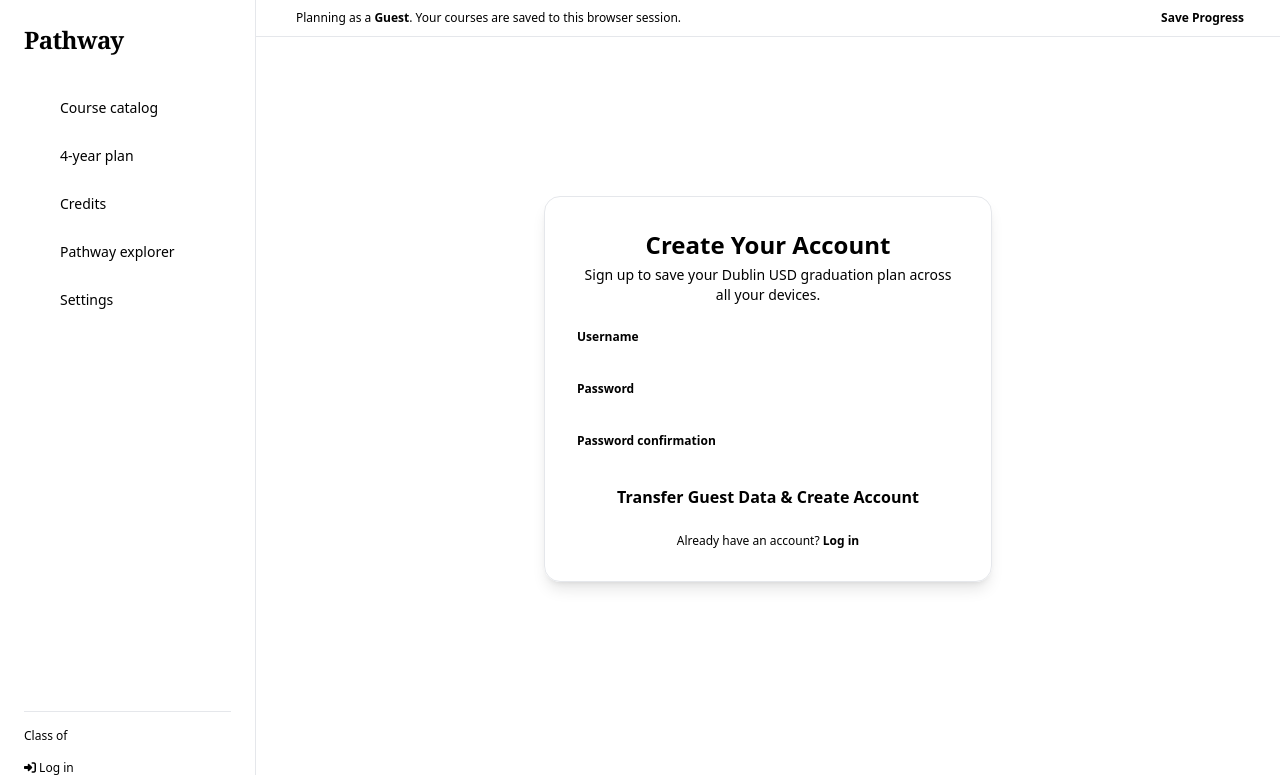
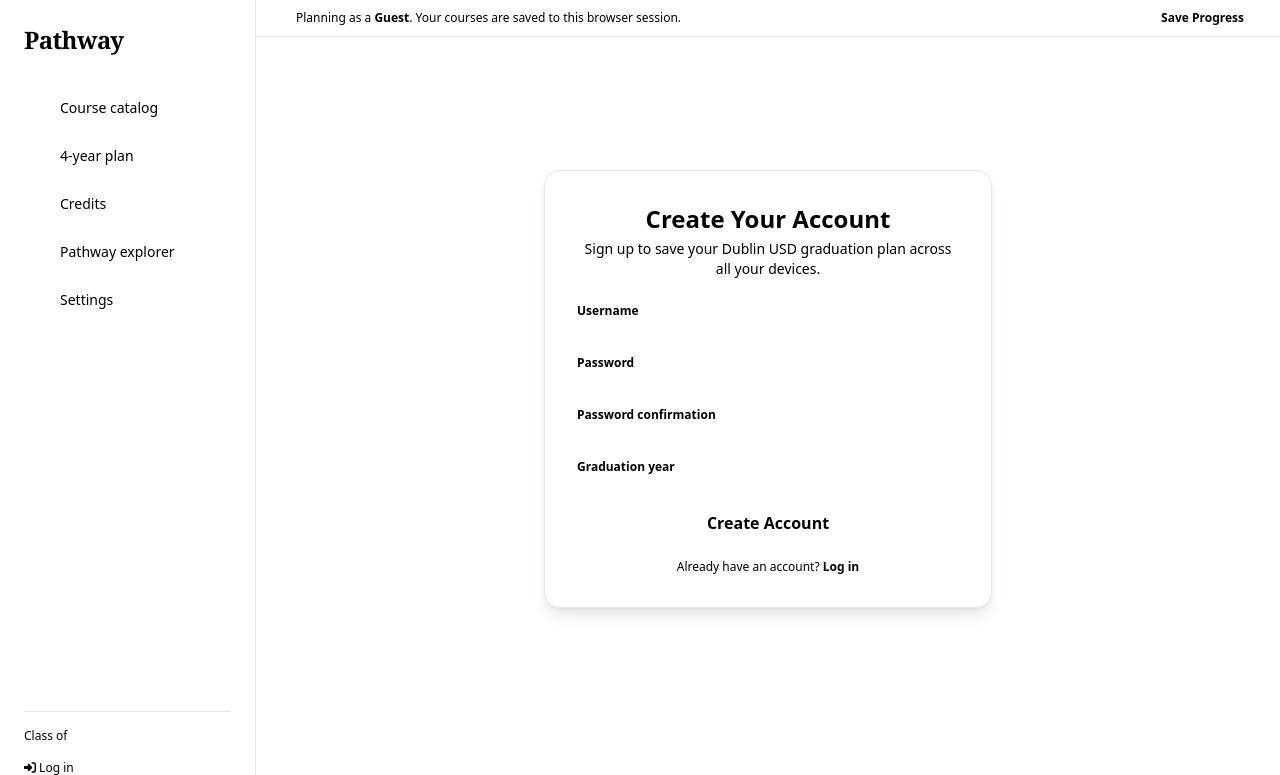
Before and after one commit to KashCo26/ehs_pathway, a Django app: page /register/ in a window 1280 px wide. Shown: the top 775 px of the page. Run offline with Django 5.2, Linux system fonts and the light colour scheme; some libraries are stand-ins or nearby versions.

Commit message:
modified user registration to include graduation year

```diff
--- /dev/null
+++ b/pathway_app/forms.py
@@ -0,0 +1,13 @@
+from django import forms
+from django.contrib.auth.forms import UserCreationForm
+
+class StudentRegistrationForm(UserCreationForm):
+    graduation_year = forms.IntegerField(
+        required=True,
+        min_value=2020,
+        max_value=2035,
+        widget=forms.NumberInput(attrs={
+            'placeholder': 'e.g. 2028',
+            'class': 'w-full px-4 py-2.5 rounded-xl bg-[#EFECE6] border border-[#E2DDD5] text-xs font-medium focus:outline-none focus:border-[#1A202C]'
+        })
+    )
--- a/pathway_app/templates/base.html
+++ b/pathway_app/templates/base.html
@@ -12,7 +12,7 @@
 
     <nav class="w-64 h-screen fixed top-0 left-0 z-50 bg-neutral text-neutral-content p-6 flex flex-col justify-between border-r border-neutral-content/10">
         <div class="space-y-8">
-            <a href="{% url 'home' %}" class="block text-2xl font-serif font-bold tracking-tight">
+            <a href="{% url 'four_year_plan' %}" class="block text-2xl font-serif font-bold tracking-tight">
                 Path<span class="text-primary">way</span>
             </a>
 
@@ -23,7 +23,7 @@
                 </a>
 
                 <a href="{% url 'four_year_plan' %}" class="flex items-center gap-3 px-4 py-2.5 rounded-xl text-sm font-medium text-neutral-content/70 hover:bg-neutral-content/10 transition {% if request.resolver_match.url_name == 'four_year_plan' %}font-semibold bg-neutral-content/15 text-neutral-content{% endif %}">
-                    <span class="w-2 h-2 rounded-full bg-neutral-content/40"></span>
+                    <span class="w-2 h-2 rounded-full {% if request.resolver_match.url_name == 'four_year_plan' %}bg-neutral-content{% else %}bg-neutral-content/40{% endif %}"></span>
                     4-year plan
                 </a>
 
@@ -56,7 +56,7 @@
                     </span>
                     <form method="POST" action="{% url 'logout' %}" class="inline">
                         {% csrf_token %}
-                        <button type="submit" class="btn btn-ghost btn-sm">
+                        <button type="submit" class="btn btn-info btn-sm">
                             Logout
                         </button>
                     </form>
--- a/pathway_app/templates/registration/register.html
+++ b/pathway_app/templates/registration/register.html
@@ -35,7 +35,7 @@
       {% endfor %}
 
       <button type="submit" class="btn btn-primary w-full rounded-xl mt-4 font-bold">
-        Transfer Guest Data & Create Account
+        Create Account
       </button>
     </form>
 
--- a/pathway_app/urls.py
+++ b/pathway_app/urls.py
@@ -5,10 +5,9 @@ from . import views
 
 # Define a list of url patterns
 urlpatterns = [
-    path('', views.home_screen, name='home'),
+    path('', views.four_year_plan_view, name='four_year_plan'),
     path('courses/', views.courses, name='courses'),
     path('register/', views.register, name='register'),
     path('login/', views.login_view, name='login'),
     path('logout/', views.logout_view, name='logout'),
-    path('four-year-plan/', views.four_year_plan_view, name='four_year_plan'),
 ]
--- a/pathway_app/views.py
+++ b/pathway_app/views.py
@@ -25,13 +25,23 @@ def login_view(request):
 @require_POST
 def logout_view(request):
     logout(request)
-    return JsonResponse({'status': 'success'})
+    next_url = request.META.get('HTTP_REFERER', 'dashboard')
+    return redirect(next_url)
+
+# views.py
+from .forms import StudentRegistrationForm  # Add this import
 
 def register(request):
     if request.method == 'POST':
-        form = UserCreationForm(request.POST)
+        form = StudentRegistrationForm(request.POST)
         if form.is_valid():
             new_user = form.save()
+            grad_year = form.cleaned_data.get('graduation_year')
+
+            # Save graduation year to StudentProfile
+            user_profile, _ = StudentProfile.objects.get_or_create(user=new_user)
+            user_profile.graduation_year = grad_year
+            user_profile.save()
 
             session_key = request.session.session_key
             if session_key:
@@ -40,8 +50,7 @@ def register(request):
                     guest_user = User.objects.get(username=guest_username)
                     guest_profile = StudentProfile.objects.get(user=guest_user)
 
-                    user_profile, _ = StudentProfile.objects.get_or_create(user=new_user)
-
+                    # Transfer guest courses to the registered user profile
                     StudentCourse.objects.filter(student=guest_profile).update(student=user_profile)
 
                     guest_profile.delete()
@@ -52,7 +61,7 @@ def register(request):
             login(request, new_user)
             return redirect('courses')
     else:
-        form = UserCreationForm()
+        form = StudentRegistrationForm()
 
     return render(request, 'registration/register.html', {'form': form})
 
@@ -114,7 +123,7 @@ def toggle_course(request):
                             missing_ors.append(req_course.course_name)
                         return JsonResponse({
                             'status': 'error',
-                            'message': f"Cannot add {course.course_name or course_number}. You need to have taken at least one of {', '.join(course for course in missing_ors)}."
+                            'message': f"Cannot add {course.course_name or course_number}. You need to have taken at least one of these courses: {', '.join(course for course in missing_ors)}."
                         }, status=400)
 
                 missing_and = [num for num in and_numbers if num not in check_courses]
@@ -197,7 +206,7 @@ def toggle_course(request):
                 student_course.grade_level = assigned_grade
                 student_course.semesters = assigned_semesters
                 student_course.is_summer = assigned_is_summer
-                student_course.is_pre_hs = False  # Reset pre-HS flag when moving to standard grade
+                student_course.is_pre_hs = False
                 student_course.save()
 
         elif action == 'remove':
@@ -218,7 +227,7 @@ def toggle_course(request):
             if not created:
                 student_course.grade_level = 8
                 student_course.semesters = None
-                student_course.is_summer = False  # Reset summer flag when moving to Pre-HS
+                student_course.is_summer = False
                 student_course.is_pre_hs = True
                 student_course.save()
 
@@ -233,11 +242,6 @@ def toggle_course(request):
         return JsonResponse({'status': 'error', 'message': 'Course not found'}, status=404)
     except Exception as e:
         return JsonResponse({'status': 'error', 'message': str(e)}, status=400)
-
-def home_screen(request):
-    student_profile = get_or_create_guest_profile(request)
-    grad_year = student_profile.graduation_year or 2028
-    return render(request, 'base.html', {'grad_year': str(grad_year)})
 
 
 def courses(request):
```
Also changed, not shown: pathway_app/models.py (+4 -4 lines), pathway_app/templates/four_year_plan.html (+14 -3 lines).
